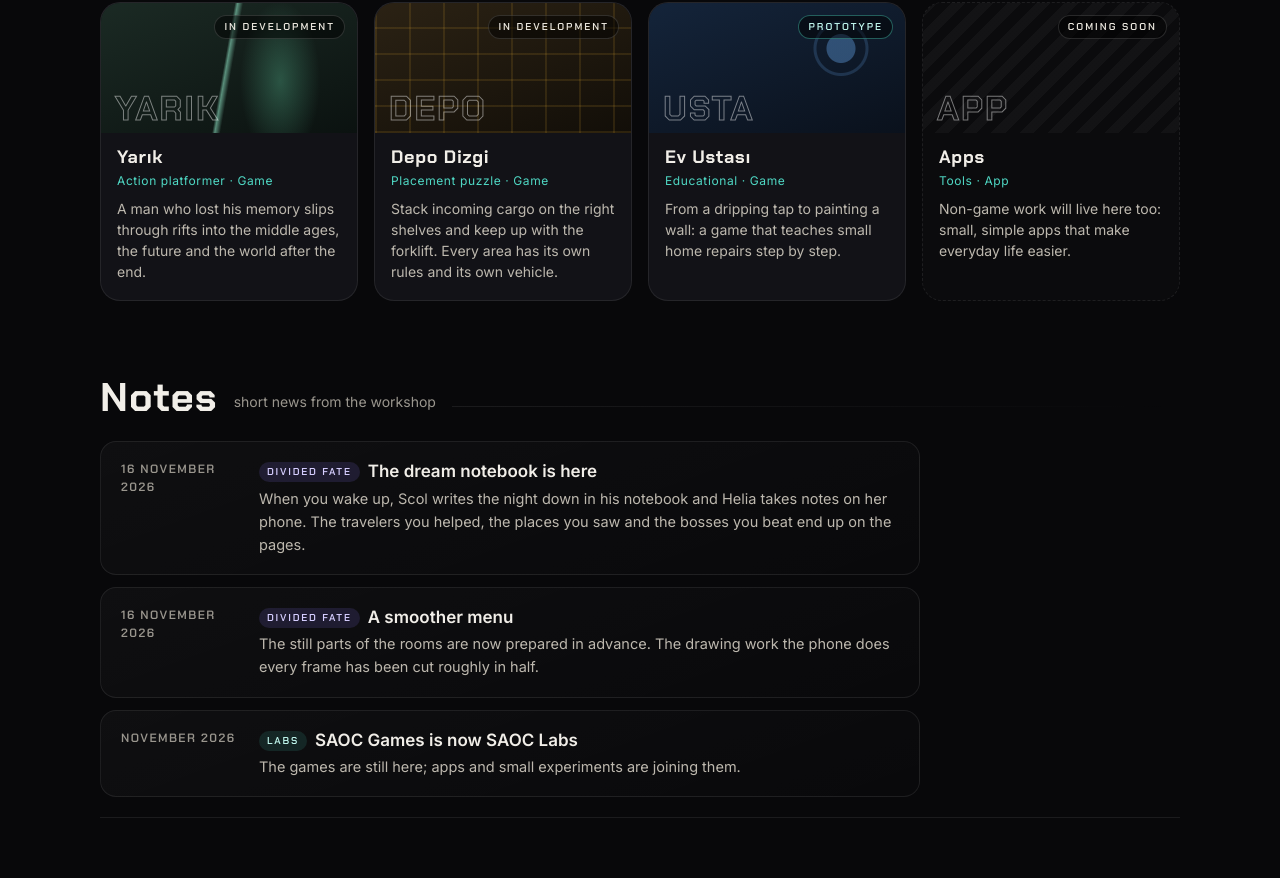
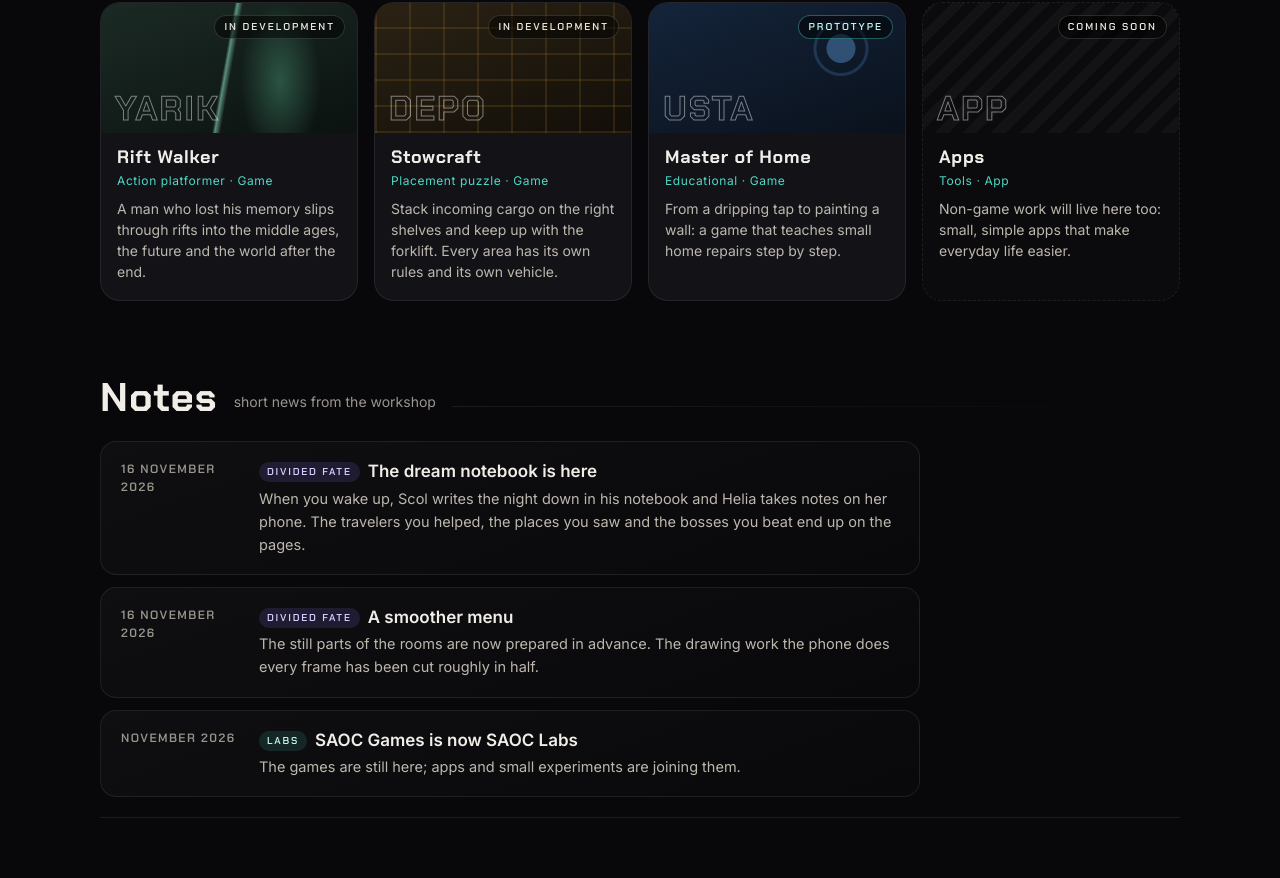
Before and after one commit to saoc97/saoc97.github.io, a plain HTML site: page index.html in a window 1280 px wide. Shown: the part 1960-2838 px from the top of the page. Drawn offline with Linux system fonts and the light colour scheme.

Commit message:
Update index.html

```diff
--- a/index.html
+++ b/index.html
@@ -353,9 +353,9 @@
   <section class="wrap sec" id="atolye">
     <div class="sec-title rv"><h2 data-t="lab_h">Atölyede</h2><span data-t="lab_n">yapım aşamasında</span><div class="line"></div></div>
     <div class="lab">
-      <article class="wk c-yr rv"><div class="cv"><b>YARIK</b><span class="st" data-t="s_dev">Geliştiriliyor</span></div><div class="tx"><h3>Yarık</h3><div class="ty" data-t="yr_ty">Aksiyon platform · Oyun</div><p data-t="yr_p">Hafızasını kaybetmiş bir adam, açılan yarıklardan ortaçağa, geleceğe ve kıyamet sonrasına geçiyor.</p></div></article>
-      <article class="wk c-dp rv"><div class="cv"><b>DEPO</b><span class="st" data-t="s_dev">Geliştiriliyor</span></div><div class="tx"><h3>Depo Dizgi</h3><div class="ty" data-t="dp_ty">Yerleştirme bulmacası · Oyun</div><p data-t="dp_p">Gelen yükleri doğru rafa diz, forkliftle yetiş. Her alanın kendi kuralı, kendi aracı var.</p></div></article>
-      <article class="wk c-ev rv"><div class="cv"><b>USTA</b><span class="st p" data-t="s_proto">Prototip</span></div><div class="tx"><h3>Ev Ustası</h3><div class="ty" data-t="ev_ty">Eğitici · Oyun</div><p data-t="ev_p">Damlayan musluktan duvar boyamaya, evdeki küçük tamirleri adım adım öğreten bir oyun.</p></div></article>
+      <article class="wk c-yr rv"><div class="cv"><b>YARIK</b><span class="st" data-t="s_dev">Geliştiriliyor</span></div><div class="tx"><h3>Rift Walker</h3><div class="ty" data-t="yr_ty">Aksiyon platform · Oyun</div><p data-t="yr_p">Hafızasını kaybetmiş bir adam, açılan yarıklardan ortaçağa, geleceğe ve kıyamet sonrasına geçiyor.</p></div></article>
+      <article class="wk c-dp rv"><div class="cv"><b>DEPO</b><span class="st" data-t="s_dev">Geliştiriliyor</span></div><div class="tx"><h3>Stowcraft</h3><div class="ty" data-t="dp_ty">Yerleştirme bulmacası · Oyun</div><p data-t="dp_p">Gelen yükleri doğru rafa diz, forkliftle yetiş. Her alanın kendi kuralı, kendi aracı var.</p></div></article>
+      <article class="wk c-ev rv"><div class="cv"><b>USTA</b><span class="st p" data-t="s_proto">Prototip</span></div><div class="tx"><h3>Master of Home</h3><div class="ty" data-t="ev_ty">Eğitici · Oyun</div><p data-t="ev_p">Damlayan musluktan duvar boyamaya, evdeki küçük tamirleri adım adım öğreten bir oyun.</p></div></article>
       <article class="wk soon rv"><div class="cv"><b>APP</b><span class="st" data-t="s_soon">Yakında</span></div><div class="tx"><h3 data-t="ap_h">Uygulamalar</h3><div class="ty" data-t="ap_ty">Araçlar · Uygulama</div><p data-t="ap_p">Oyun dışı işler de burada olacak: günlük hayatı kolaylaştıran küçük, sade uygulamalar.</p></div></article>
     </div>
   </section>
```
